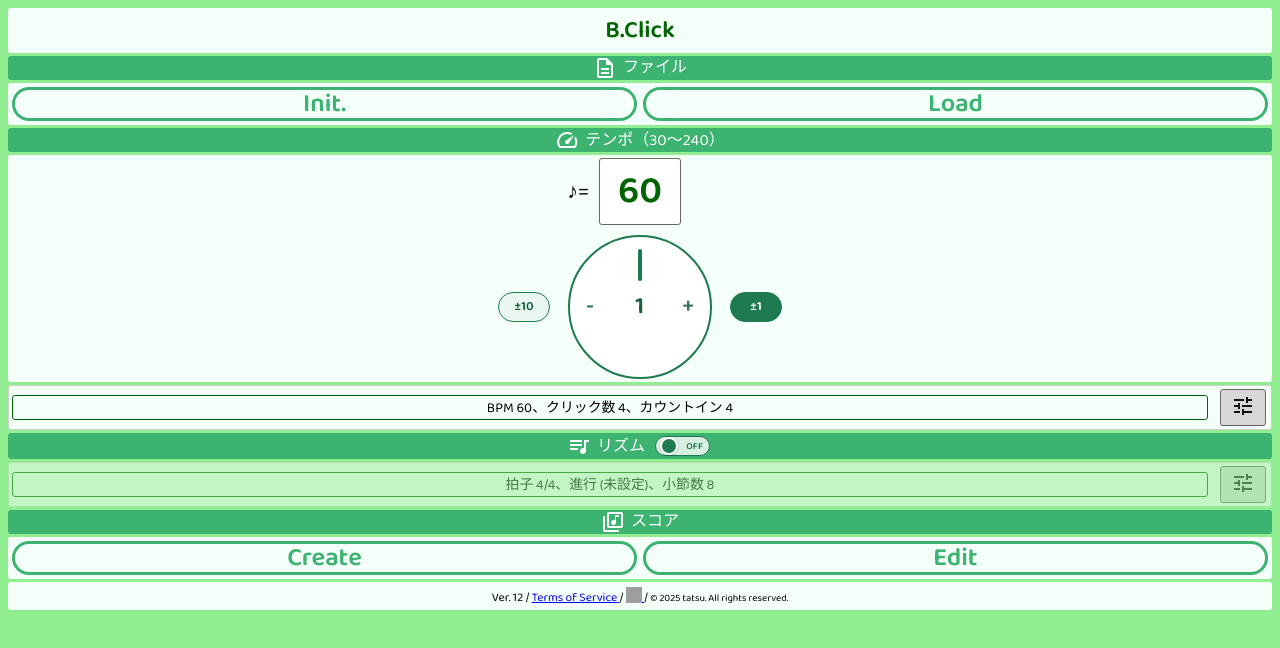
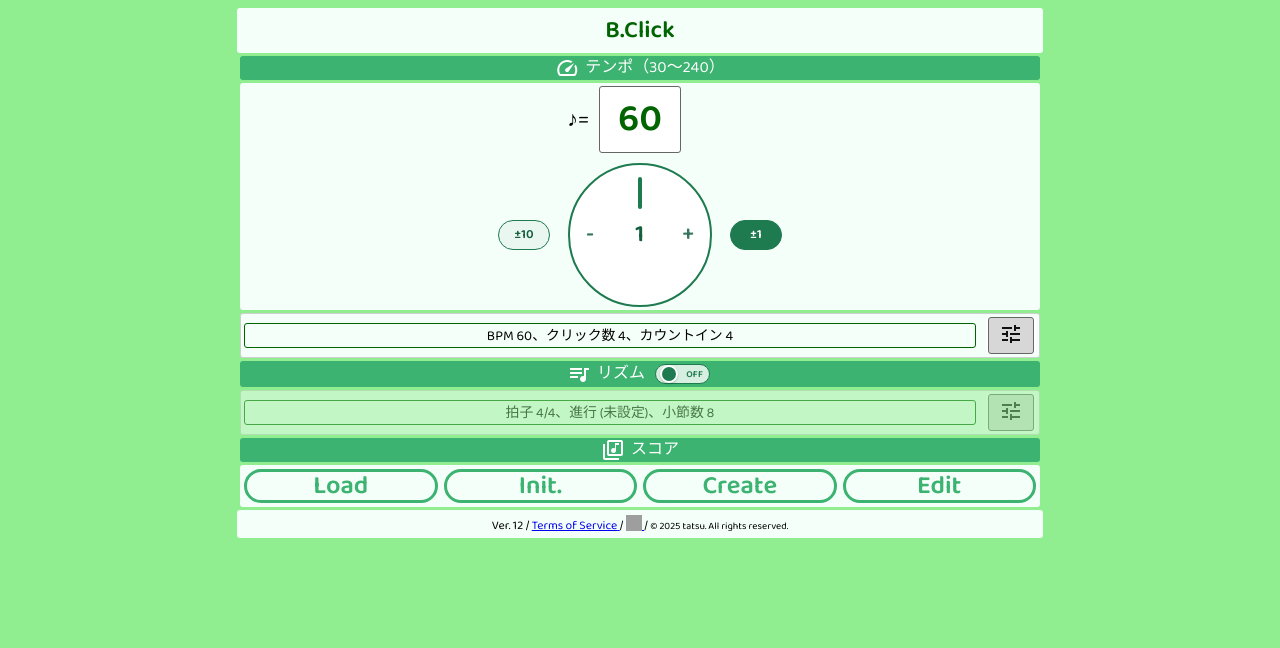
Before and after one commit to tatsu-see/BClick, a plain HTML site: page www/index.html in a window 1280 px wide. Drawn offline with nearby package versions, Linux system fonts and the light colour scheme; grey boxes are pictures that could not be loaded.

Commit message:
アプリのボタン配置の再検討と、コード文字拡大の不具合修正

```diff
--- a/www/assets/css/app.css
+++ b/www/assets/css/app.css
@@ -68,13 +68,18 @@ main {
   display: flex;
   flex-direction: column;
   align-items: stretch;
+  width: min(100%, 800px);
+  margin: 0 auto;
 }
 
 /* アプリ名ヘッダー */
 header {
   margin-bottom:3px;
   padding:3px;
-  width:calc(100%-6px);
+  width: calc(100% - 6px);
+  max-width: 800px;
+  margin-left: auto;
+  margin-right: auto;
   position: relative;
 
   font-size:18pt;
@@ -151,7 +156,10 @@ header {
 footer {
   margin-bottom:3px;
   padding:3px;
-  width:calc(100%-6px);
+  width: calc(100% - 6px);
+  max-width: 800px;
+  margin-left: auto;
+  margin-right: auto;
 
   font-size:9pt;
 
@@ -194,6 +202,10 @@ footer {
   background-color: mintcream;
   padding: 4px;
   border-radius: 3px;
+}
+
+.preferenceExec.isRow4 {
+  grid-template-columns: repeat(4, minmax(0, 1fr));
 }
 
 .scoreToggle {
--- a/www/index.html
+++ b/www/index.html
@@ -42,38 +42,6 @@
     <div id="title">B.Click</div>
   </header>
   <main>
-
-    <div class="preferenceTitle">
-      <span class="material-symbols-outlined" aria-hidden="true">description</span>
-      ファイル
-    </div>
-
-    <!--Spec スコアの操作ボタン
-      以下のボタンは、configBeat.html画面やconfigScore.html画面で設定した情報から楽譜を新規生成したり、保存したりする機能のボタンである。
-      ボタンは1行に横並びで配置し、ボタンを等しい幅で配置する。
-      以下の楽譜編集ボタンや、楽譜ファイル(*.json)の操作ボタンは、app.js に全部実装するのではなくて、適宜モジュールに分割して実装する。
-
-      ・Init.ボタン
-        現在編集中の楽譜情報を破棄して設定値を初期化する。configBeat.html画面やconfigScore.html画面で設定した情報は、
-        すべて初期値に戻る。初期値は次の通り。
-          テンポ=60, クリック数=4, カウントイン=4, 拍子=4/4, 進行="", リズム=OFF, パターン=全て4&●, 小節数=8
-        Init.ボタンは、現在の楽譜を破棄するため、注意を促すダイアログを表示してから実行する。
-
-      ・Loadボタン
-        Saveによって保存した楽譜JSONファイルをファイル選択して読み、アプリの設定画面で編集可能な状態にする。
-
-      ・Mergeボタン
-        Saveによって保存した楽譜JSONファイルをファイル選択して読むが、楽譜の小節を追加するだけにする。
-    -->
-    <div class="preferenceExec">
-        <button id="initScore" type="button" class="okConfig makeScoreButton">
-          Init.
-        </button>
-        <button id="loadScore" type="button" class="okConfig makeScoreButton">
-          Load
-        </button>
-    </div>
-
 
     <!--Spec BPM テンポ設定（ダイアル操作）
     -->
@@ -154,6 +122,15 @@
       ボタンは1行に横並びで表示し、ボタンを等しい幅で配置する。
       以下の楽譜編集ボタンや、楽譜ファイル(*.json)の操作ボタンは、app.js に全部実装するのではなくて、適宜モジュールに分割して実装する。
 
+      ・Loadボタン
+        Saveによって保存した楽譜JSONファイルをファイル選択して読み、アプリの設定画面で編集可能な状態にする。
+
+      ・Init.ボタン
+        現在編集中の楽譜情報を破棄して設定値を初期化する。configBeat.html画面やconfigScore.html画面で設定した情報は、
+        すべて初期値に戻る。初期値は次の通り。
+          テンポ=60, クリック数=4, カウントイン=4, 拍子=4/4, 進行="", リズム=OFF, パターン=全て4&●, 小節数=8
+        Init.ボタンは、現在の楽譜を破棄するため、注意を促すダイアログを表示してから実行する。
+
       ・Createボタン
         configBeat.html画面やconfigScore.html画面で設定した情報から新規に楽譜を生成する。Editで編集中の楽譜情報も破棄して、
         新規生成する。楽譜を新規作成した後は、そのまま編集操作にするため、Editボタンが押されたように、editScore.html画面を表示する。
@@ -162,7 +139,15 @@
       ・Editボタン
         現在編集中の楽譜を編集する editScore.html画面 を表示する。
     -->
-    <div class="preferenceExec">
+    <div class="preferenceExec isRow4">
+        <button id="loadScore" type="button" class="okConfig makeScoreButton">
+          Load
+        </button>
+
+        <button id="initScore" type="button" class="okConfig makeScoreButton">
+          Init.
+        </button>
+
         <button id="setClick" type="button" class="okConfig makeScoreButton">
           Create
         </button>
```
Also changed, not shown: ProjectPolicy.md (+1 -1 lines), www/assets/js/RhythmScore.js (+14 -6 lines).
